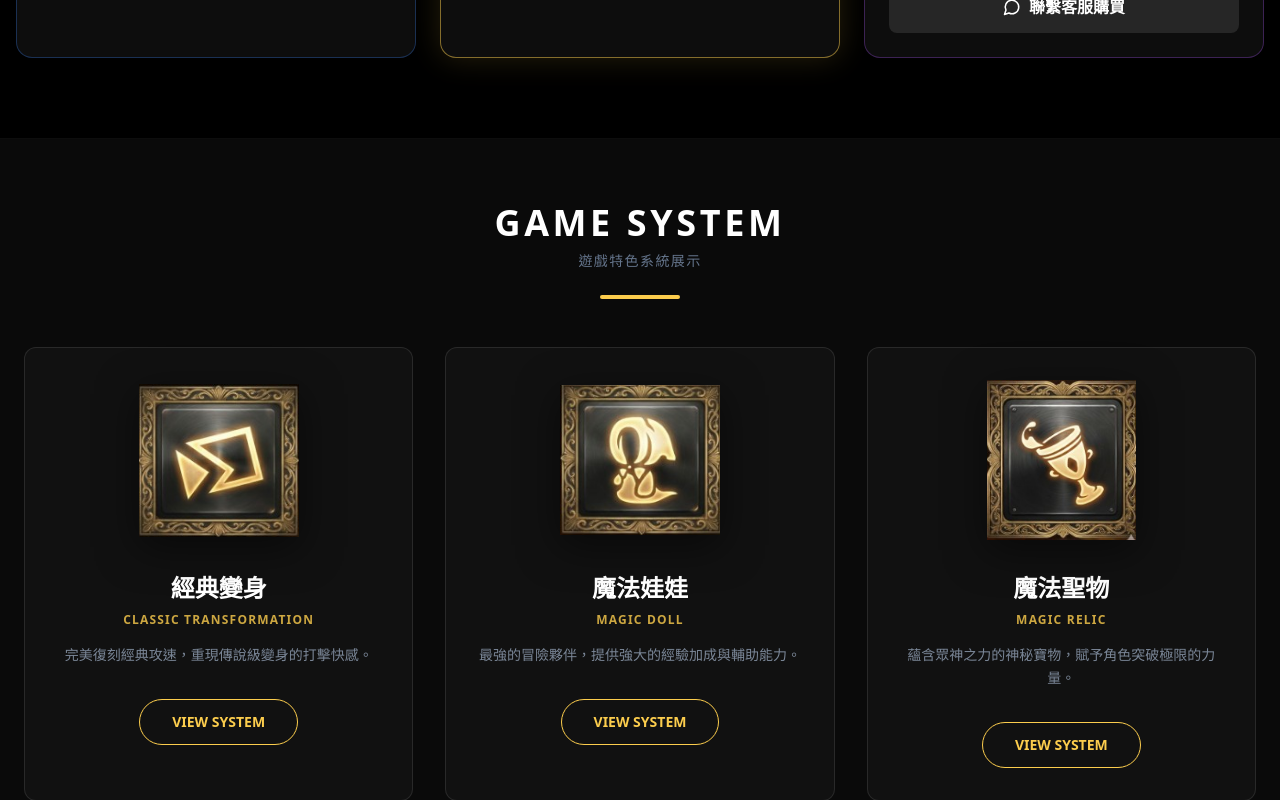
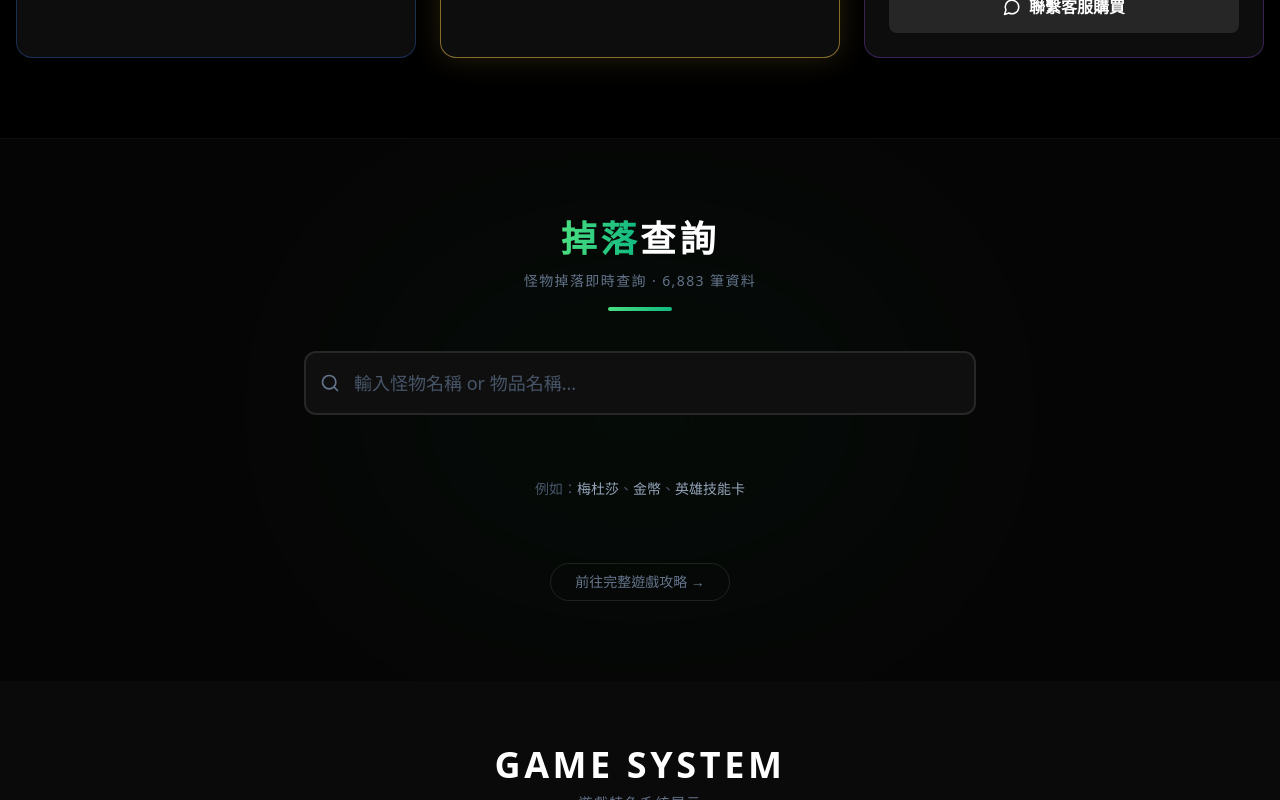
Before and after one commit to a0963810728-dot/gamenet-files, a React (Vite) app: page / in a window 1280 px wide. Shown: the part 2000-2800 px from the top of the page. Built offline with nearby package versions, Linux system fonts and the light colour scheme.

Commit message:
feat: 首頁新增掉落查詢區塊, 標題改中文

```diff
--- a/components/Home.tsx
+++ b/components/Home.tsx
@@ -3,6 +3,7 @@ import React from 'react';
 import Hero from './Hero';
 import News from './News';
 import HomeSponsorship from './HomeSponsorship';
+import HomeDropSearch from './HomeDropSearch';
 import Features from './Features'; // 🔥 步驟 1: 取消註解，重新引入
 // import Collection from './Collection';
 import HomeEntryCards from './HomeEntryCards';
@@ -21,6 +22,10 @@ const Home: React.FC = () => {
 
       {/* 贊助方案：最醒目的地方 (Hero 之下) */}
       <HomeSponsorship />
+
+      {/* 掉落查詢：首頁快速查詢 */}
+      <HomeDropSearch />
+
       <HomeEntryCards />
 
       {/* 🔥 步驟 2: 將新的特色系統區塊放在這裡 */}
--- /dev/null
+++ b/components/HomeDropSearch.tsx
@@ -0,0 +1,138 @@
+import React, { useState, useMemo } from 'react';
+import { Search } from 'lucide-react';
+import { DROPLIST_DATA } from '../src/data/droplistData';
+
+const HomeDropSearch: React.FC = () => {
+  const [query, setQuery] = useState('');
+
+  const results = useMemo(() => {
+    const q = query.trim().toLowerCase();
+    if (!q) return [];
+    return DROPLIST_DATA.filter(d =>
+      d.mobName.toLowerCase().includes(q) || d.itemName.toLowerCase().includes(q)
+    ).slice(0, 50);
+  }, [query]);
+
+  const formatChance = (chance: number): string => {
+    if (chance >= 1000000) return '100%';
+    if (chance === 0) return '特殊';
+    const pct = chance / 10000;
+    if (pct >= 1) return `${pct.toFixed(1)}%`;
+    return `${(chance / 100).toFixed(2)}‱`;
+  };
+
+  return (
+    <section className="relative w-full py-20 bg-[#050505] overflow-hidden">
+      {/* 背景光暈 */}
+      <div className="absolute top-1/2 left-1/2 -translate-x-1/2 -translate-y-1/2 w-[600px] h-[400px] bg-green-500 opacity-[0.03] blur-[120px] rounded-full pointer-events-none"></div>
+
+      <div className="max-w-5xl mx-auto px-6 relative z-10">
+
+        {/* 標題 */}
+        <div className="text-center mb-10">
+          <h2 className="text-3xl md:text-4xl font-black text-white mb-3 tracking-widest">
+            <span className="text-transparent bg-clip-text bg-gradient-to-r from-green-400 to-emerald-500">掉落</span>查詢
+          </h2>
+          <p className="text-slate-500 text-sm tracking-widest">怪物掉落即時查詢 · {DROPLIST_DATA.length.toLocaleString()} 筆資料</p>
+          <div className="h-1 w-16 bg-gradient-to-r from-green-400 to-emerald-500 mx-auto mt-4 rounded-full"></div>
+        </div>
+
+        {/* 搜尋框 */}
+        <div className="max-w-2xl mx-auto mb-8">
+          <div className="relative group">
+            <Search className="absolute left-4 top-1/2 -translate-y-1/2 text-slate-500 group-focus-within:text-green-400 transition-colors" size={20} />
+            <input
+              type="text"
+              placeholder="輸入怪物名稱 or 物品名稱..."
+              className="w-full bg-[#0f0f0f] border-2 border-white/10 focus:border-green-500/50 rounded-xl py-4 pl-12 pr-6 text-lg text-slate-200 focus:outline-none transition-all duration-300 placeholder:text-slate-600"
+              value={query}
+              onChange={(e) => setQuery(e.target.value)}
+            />
+            {query && (
+              <button
+                onClick={() => setQuery('')}
+                className="absolute right-4 top-1/2 -translate-y-1/2 text-slate-600 hover:text-white transition-colors text-sm"
+              >✕</button>
+            )}
+          </div>
+          {query.trim() && (
+            <p className="text-xs text-slate-600 mt-2 pl-2">
+              找到 <span className="text-green-400 font-bold">{results.length}</span> 筆結果
+              {results.length >= 50 && <span>（顯示前 50 筆）</span>}
+            </p>
+          )}
+        </div>
+
+        {/* 無查詢時的提示 */}
+        {!query.trim() && (
+          <div className="text-center py-8">
+            <p className="text-slate-600 text-sm">例如：<span className="text-slate-400 cursor-pointer hover:text-green-400 transition-colors" onClick={() => setQuery('梅杜莎')}>梅杜莎</span>、<span className="text-slate-400 cursor-pointer hover:text-green-400 transition-colors" onClick={() => setQuery('金幣')}>金幣</span>、<span className="text-slate-400 cursor-pointer hover:text-green-400 transition-colors" onClick={() => setQuery('英雄技能卡')}>英雄技能卡</span></p>
+          </div>
+        )}
+
+        {/* 結果列表 */}
+        {query.trim() && results.length > 0 && (
+          <div className="space-y-1.5 max-h-[400px] overflow-y-auto pr-1 scrollbar-thin">
+            {/* 表頭 */}
+            <div className="hidden md:grid grid-cols-12 gap-2 px-4 py-2 text-xs text-slate-600 font-bold tracking-wider sticky top-0 bg-[#050505]/90 backdrop-blur-sm z-10 border-b border-white/5">
+              <div className="col-span-4">怪物名稱</div>
+              <div className="col-span-5">掉落物品</div>
+              <div className="col-span-3 text-right">掉落機率</div>
+            </div>
+            {results.map((drop, idx) => {
+              const chanceVal = drop.chance / 10000;
+              const isRare = drop.chance > 0 && drop.chance <= 100;
+              const isSpecial = drop.chance === 0;
+              return (
+                <div key={`${drop.mobId}-${drop.itemId}-${idx}`}
+                  className={`grid grid-cols-1 md:grid-cols-12 gap-1 md:gap-2 px-4 py-2.5 rounded-lg border transition-all duration-200 ${
+                    isSpecial ? 'bg-purple-500/5 border-purple-500/20' :
+                    isRare ? 'bg-yellow-500/5 border-yellow-500/20' :
+                    'bg-white/[0.02] border-white/5 hover:border-white/15'
+                  }`}
+                >
+                  <div className="md:col-span-4 font-bold text-slate-200 text-sm flex items-center gap-2">
+                    <span className="w-1.5 h-1.5 rounded-full bg-red-500 flex-shrink-0"></span>
+                    {drop.mobName}
+                  </div>
+                  <div className={`md:col-span-5 text-sm flex items-center gap-2 ${
+                    isSpecial ? 'text-purple-300' : isRare ? 'text-yellow-300' : 'text-slate-300'
+                  }`}>
+                    {drop.itemName}
+                    {isRare && <span className="text-[9px] bg-yellow-500/20 text-yellow-400 px-1 rounded">稀有</span>}
+                    {isSpecial && <span className="text-[9px] bg-purple-500/20 text-purple-400 px-1 rounded">特殊</span>}
+                  </div>
+                  <div className={`md:col-span-3 text-right text-sm font-mono font-bold ${
+                    isSpecial ? 'text-purple-400' :
+                    chanceVal >= 50 ? 'text-green-400' :
+                    chanceVal >= 10 ? 'text-blue-400' :
+                    chanceVal >= 1 ? 'text-yellow-400' :
+                    'text-red-400'
+                  }`}>
+                    {formatChance(drop.chance)}
+                  </div>
+                </div>
+              );
+            })}
+          </div>
+        )}
+
+        {/* 無結果 */}
+        {query.trim() && results.length === 0 && (
+          <div className="text-center py-8">
+            <p className="text-slate-500">找不到「<span className="text-green-400">{query}</span>」的掉落資料</p>
+          </div>
+        )}
+
+        {/* 底部連結 */}
+        <div className="text-center mt-8">
+          <a href="/guide" className="inline-flex items-center gap-2 text-sm text-slate-500 hover:text-green-400 transition-colors border border-white/10 hover:border-green-500/30 px-6 py-2 rounded-full">
+            前往完整遊戲攻略 →
+          </a>
+        </div>
+      </div>
+    </section>
+  );
+};
+
+export default HomeDropSearch;
```
